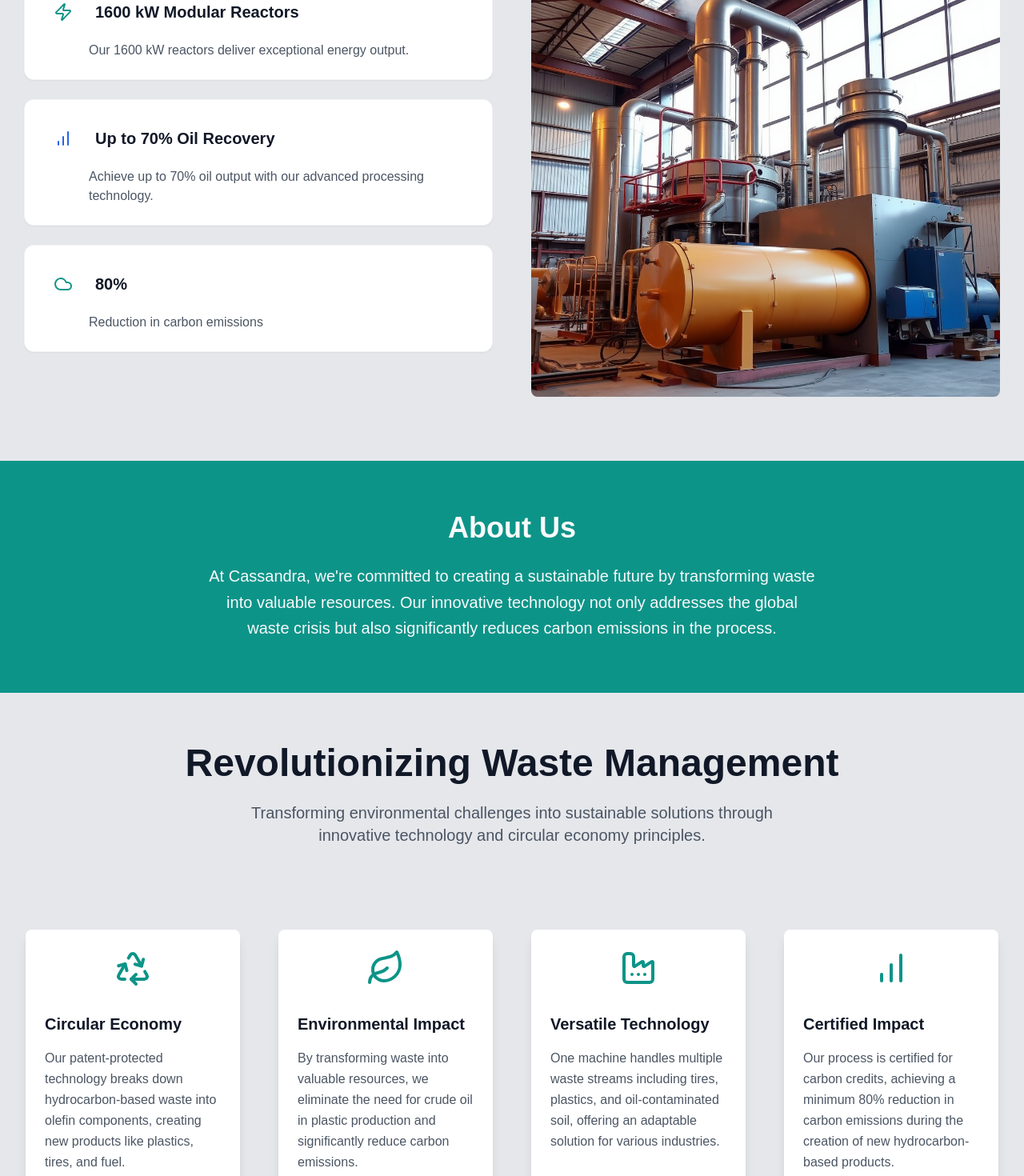
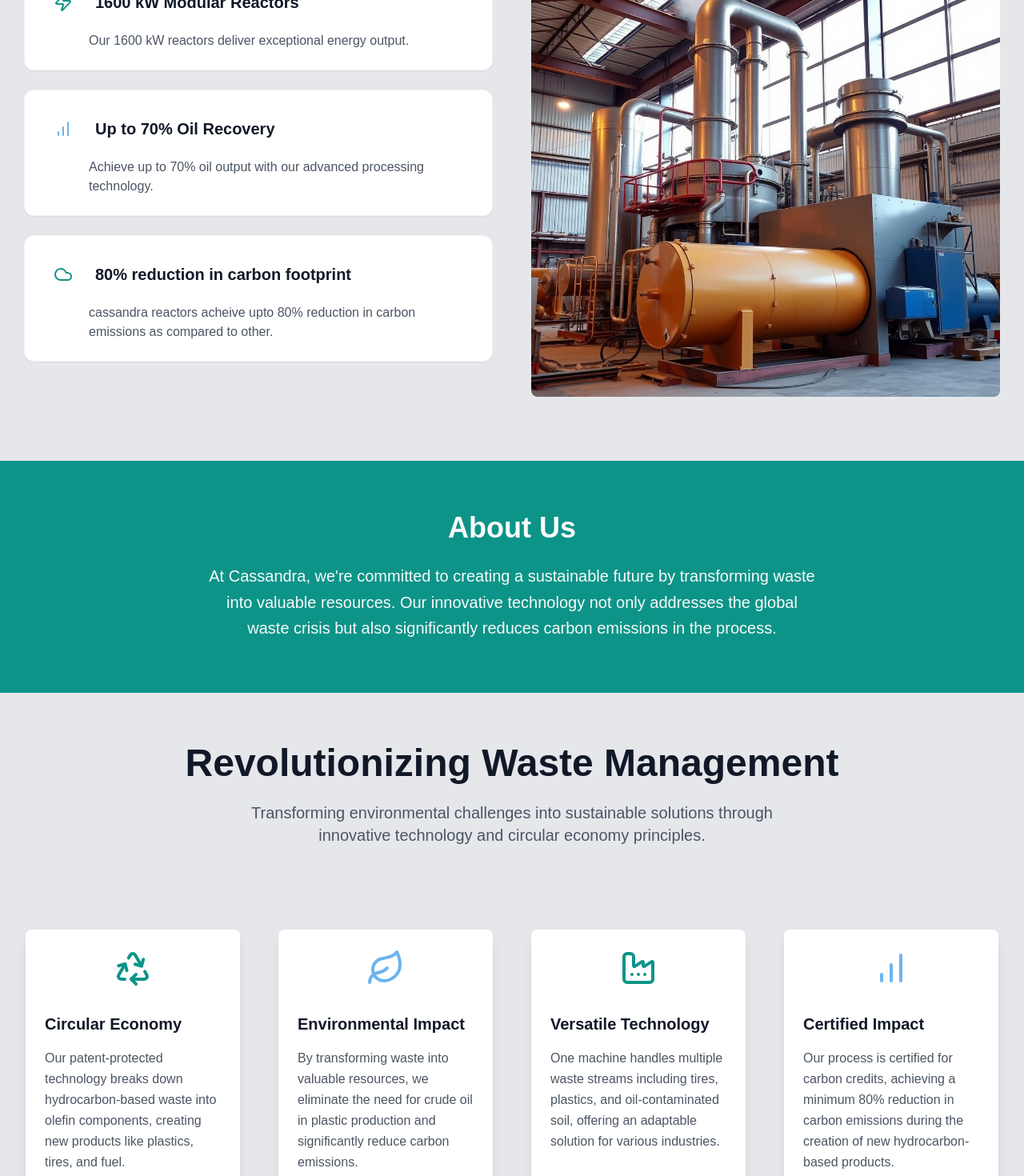
Before and after one commit to sup25/cass, a Next.js app: page / in a window 1280 px wide. Shown: the part 2060-3530 px from the top of the page at 80% size. Built offline with nearby package versions, Linux system fonts and the light colour scheme.

Commit message:
feat: update color

```diff
--- a/app/(modules)/home/about/index.tsx
+++ b/app/(modules)/home/about/index.tsx
@@ -10,7 +10,7 @@ const AboutUs = () => {
         "Our patent-protected technology breaks down hydrocarbon-based waste into olefin components, creating new products like plastics, tires, and fuel.",
     },
     {
-      icon: <Leaf className="w-12 h-12 mb-4 text-teal-600" />,
+      icon: <Leaf className="w-12 h-12 mb-4 text-[#6CB4EE]" />,
       title: "Environmental Impact",
       description:
         "By transforming waste into valuable resources, we eliminate the need for crude oil in plastic production and significantly reduce carbon emissions.",
@@ -22,7 +22,7 @@ const AboutUs = () => {
         "One machine handles multiple waste streams including tires, plastics, and oil-contaminated soil, offering an adaptable solution for various industries.",
     },
     {
-      icon: <BarChart className="w-12 h-12 mb-4 text-teal-600" />,
+      icon: <BarChart className="w-12 h-12 mb-4 text-[#6CB4EE]" />,
       title: "Certified Impact",
       description:
         "Our process is certified for carbon credits, achieving a minimum 80% reduction in carbon emissions during the creation of new hydrocarbon-based products.",
--- a/app/(modules)/home/problems/index.tsx
+++ b/app/(modules)/home/problems/index.tsx
@@ -13,7 +13,7 @@ const data = [
   },
   {
     icon: Recycle,
-    color: "text-blue-600",
+    color: "text-[#6CB4EE]",
     title: "Recycling Rate",
     value: "9%",
     description: ["Of plastic waste is recycled", "91% remains unrecycled"],
@@ -27,7 +27,7 @@ const data = [
   },
   {
     icon: AlertTriangle,
-    color: "text-blue-600",
+    color: "text-[#6CB4EE]",
     title: "Total Waste Impact",
     value: "8B Tons",
     description: ["Of plastic waste in landfills and oceans"],
--- a/app/(modules)/home/solutions/index.tsx
+++ b/app/(modules)/home/solutions/index.tsx
@@ -12,7 +12,7 @@ const data = [
   },
   {
     icon: BarChart,
-    color: "text-blue-600",
+    color: "text-[#6CB4EE]",
     title: "Up to 70% Oil Recovery",
     description: [
       "Achieve up to 70% oil output with our advanced processing technology.",
@@ -21,8 +21,10 @@ const data = [
   {
     icon: Cloud,
     color: "text-teal-600",
-    title: "80%",
-    description: ["Reduction in carbon emissions"],
+    title: "80% reduction in carbon footprint",
+    description: [
+      "cassandra reactors acheive upto 80% reduction in carbon emissions as compared to other.",
+    ],
   },
 ];
 
--- a/app/(modules)/home/timeline/index.tsx
+++ b/app/(modules)/home/timeline/index.tsx
@@ -10,7 +10,7 @@ const Timeline = () => {
   // Define soft, cohesive colors
   const colors = {
     secondary: "#0D9488", // Teal-600
-    neutral: "#fff", // Grey-200
+    neutral: "#6CB4EE", // Grey-200
     light: "#F8FAFC",
     text: "#1F2937", // Dark text
   };
@@ -19,7 +19,7 @@ const Timeline = () => {
     <div className="section ">
       <div className="container mx-auto px-4">
         <div className="md:py-20 py-10">
-          <h2 className="text-4xl font-bold text-center mb-16 text-gray-700">
+          <h2 className="text-4xl font-bold text-center mb-16 text-gray-900">
             The CASO technology
           </h2>
           <VerticalTimeline animate={true}>
@@ -34,16 +34,16 @@ const Timeline = () => {
                 borderRight: `7px solid ${colors.neutral}`,
               }}
               date="2025"
-              dateClassName="text-gray-600 font-semibold"
-              iconStyle={{ background: colors.neutral, color: colors.text }}
+              dateClassName="text-gray-900 font-semibold"
+              iconStyle={{ background: colors.neutral, color: colors.light }}
               icon={<Factory className="w-5 h-5" />}
             >
-              <div className="text-gray-800">
+              <div className="text-gray-50">
                 <h3 className="text-xl font-bold mb-1">
                   1.6MW CASO Reactor Development
                 </h3>
                 <h4 className="text-lg opacity-90 mb-2">Major Milestone</h4>
-                <p className="text-gray-700">
+                <p className="text-gray-50">
                   Development of 1.6MW CASO reactor and agreement with key JV
                   partners to roll-out technology.
                 </p>
@@ -58,7 +58,7 @@ const Timeline = () => {
                 borderRadius: "0.75rem",
               }}
               date="2024"
-              dateClassName="text-gray-600 font-semibold"
+              dateClassName="text-gray-900 font-semibold"
               iconStyle={{ background: colors.secondary, color: colors.light }}
               icon={<Recycle className="w-5 h-5" />}
             >
@@ -80,18 +80,18 @@ const Timeline = () => {
                 borderRadius: "0.75rem",
               }}
               date="2012"
-              dateClassName="text-gray-600 font-semibold"
-              iconStyle={{ background: colors.neutral, color: colors.text }}
+              dateClassName="text-gray-900 font-semibold"
+              iconStyle={{ background: colors.neutral, color: colors.light }}
               icon={<FlaskConical className="w-5 h-5" />}
             >
-              <div className="text-gray-800">
+              <div className="text-gray-50">
                 <h3 className="text-xl font-bold mb-1">
                   Venezuela PDVA Commission
                 </h3>
                 <h4 className="text-lg opacity-90 mb-2">
                   Heavy Oil Processing
                 </h4>
-                <p className="text-gray-700">
+                <p className="text-gray-50">
                   Commissioned by PDVA in Venezuela to use reactor to process
                   heavy oil sludge.
                 </p>
@@ -106,7 +106,7 @@ const Timeline = () => {
                 borderRadius: "0.75rem",
               }}
               date="2012"
-              dateClassName="text-gray-600 font-semibold"
+              dateClassName="text-gray-900 font-semibold"
               iconStyle={{ background: colors.secondary, color: colors.light }}
               icon={<FlaskConical className="w-5 h-5" />}
             >
@@ -130,18 +130,18 @@ const Timeline = () => {
                 borderRadius: "0.75rem",
               }}
               date="1998 - 2010"
-              dateClassName="text-gray-600 font-semibold"
-              iconStyle={{ background: colors.neutral, color: colors.text }}
+              dateClassName="text-gray-900 font-semibold"
+              iconStyle={{ background: colors.neutral, color: colors.light }}
               icon={<Atom className="w-5 h-5" />}
             >
               <div className="text-white">
-                <h3 className="text-xl font-bold mb-1 text-gray-600">
+                <h3 className="text-xl font-bold mb-1 text-gray-50">
                   Early CASO Reactor Development
                 </h3>
-                <h4 className="text-lg opacity-90 mb-2 text-gray-600">
+                <h4 className="text-lg opacity-90 mb-2 text-gray-50">
                   Technology Evolution
                 </h4>
-                <p className="text-gray-600">
+                <p className="text-gray-50">
                   Early development of CASO reactor technology as a 600kW
                   reactor, leading to current 1.6MW model.
                 </p>
@@ -149,7 +149,7 @@ const Timeline = () => {
             </VerticalTimelineElement>
 
             <VerticalTimelineElement
-              iconStyle={{ background: colors.neutral, color: colors.text }}
+              iconStyle={{ background: colors.neutral, color: colors.light }}
               icon={<StarIcon className="w-5 h-5" />}
             />
           </VerticalTimeline>
```
